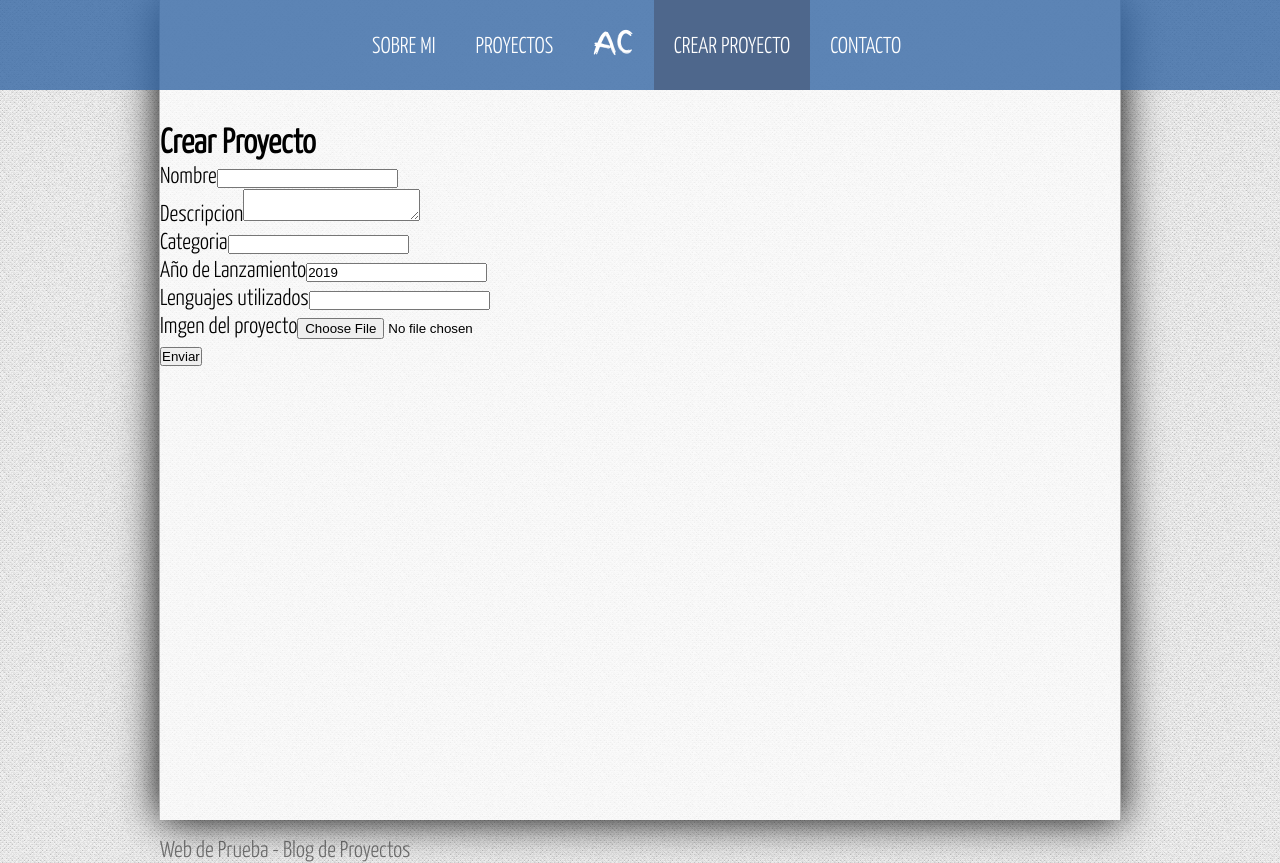
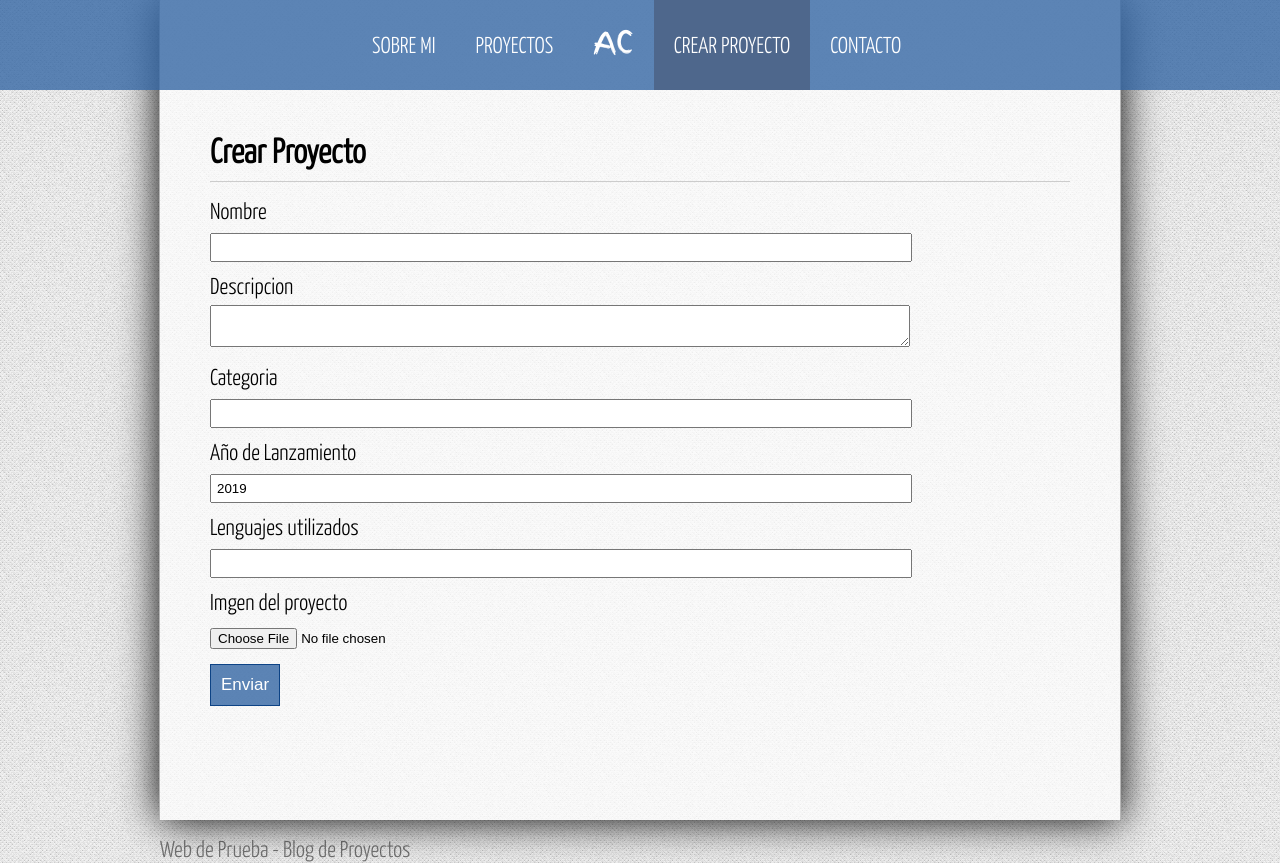
Before and after one commit to alcomcl/blogAngular, an Angular app: page /crear-proyecto in a window 1280 px wide. Built offline with nearby package versions, Linux system fonts and the light colour scheme.

Commit message:
Maquetacion del formulario seccion contact

```diff
--- a/src/app/components/create/create.component.css
+++ b/src/app/components/create/create.component.css
@@ -0,0 +1,16 @@
+
+.container{
+    padding: 50px;
+    padding-top: 10px;
+}
+
+.container h2{
+    display: block;
+    border-bottom: 1px solid #ccc;
+    padding-bottom: 10px;
+    margin-bottom: 15px;
+}
+
+
+/*IMPORTANTE: LA MAQUETACION AL FORMULARIO SE HIZO EN LA HOJA GENERAL, PARA QUE DONDE EXISTA UN
+              FORMULARIO, MANTENGA LOS MISMOS ESTILOS */
--- a/src/assets/css/styles.css
+++ b/src/assets/css/styles.css
@@ -112,3 +112,42 @@ FICHERO ANGULAR.JSON */
         color: rgba(0,0,0,0.5)
 
     }
+
+/* Estilos generales para los Formularios*/
+
+    form{
+        width: 100%;
+    }
+
+    form label{
+        display: block;
+        width: 100%;
+        margin-top: 10px;
+        margin-bottom: 5px;
+    }
+
+    form input[type="text"],
+    form input[type="number"],
+    form input[type="email"],
+    form textarea{
+        width: 80%;
+        padding: 5px;
+    }
+
+    form button,
+    form input[type="submit"]{
+        display: block;
+        font-size: 17px;
+        padding: 10px;
+        margin-top: 15px;
+        color: white;
+        background: rgba(53, 103, 164, 0.8);
+        border: 1px solid rgba(13,67,133, 1);
+        cursor: pointer;
+    }
+
+    form button:hover,
+    form input[type="submit"]:hover{
+        background:  rgba(75, 97, 130, 0.8);
+        border: 1px solid rgba(13,67,133, 1);
+    }
```
